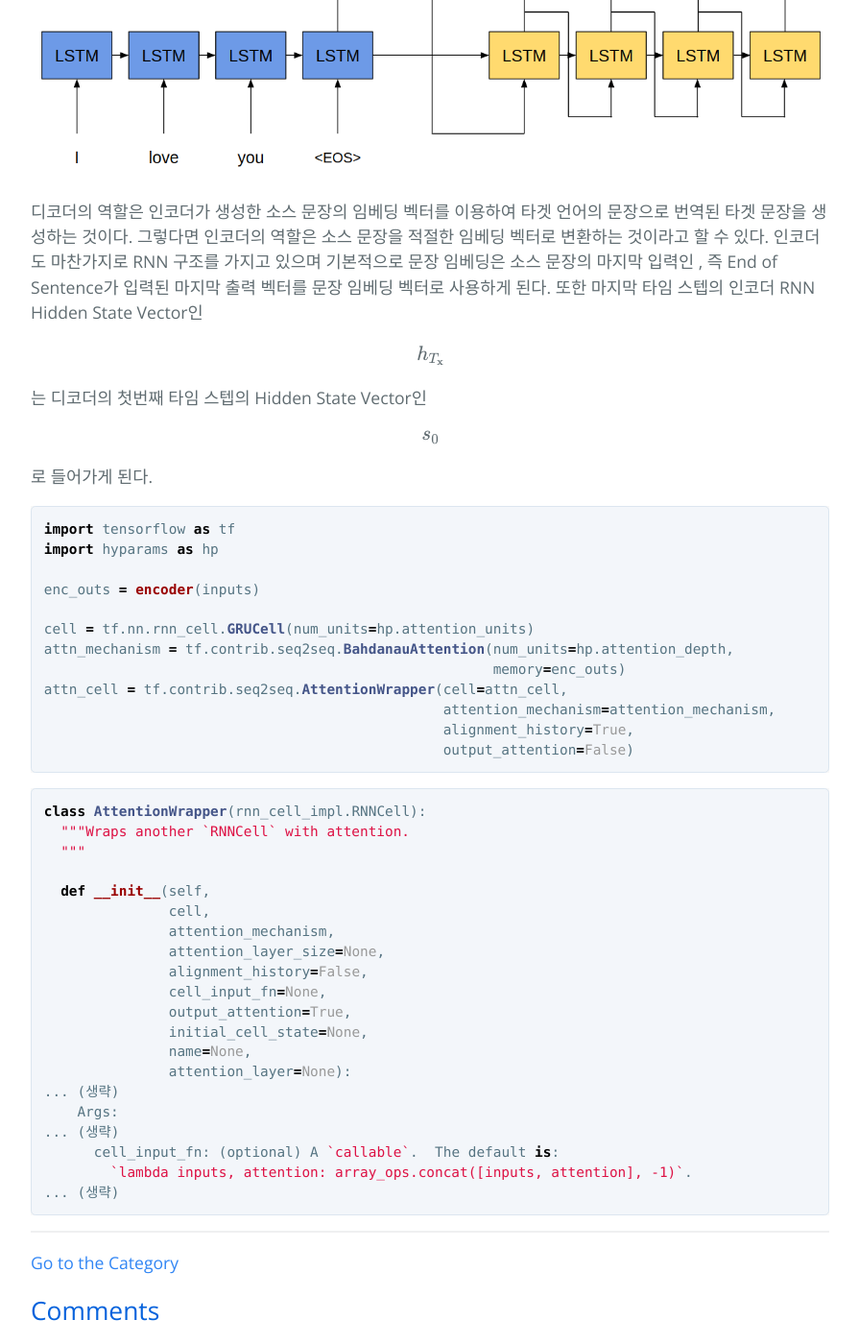
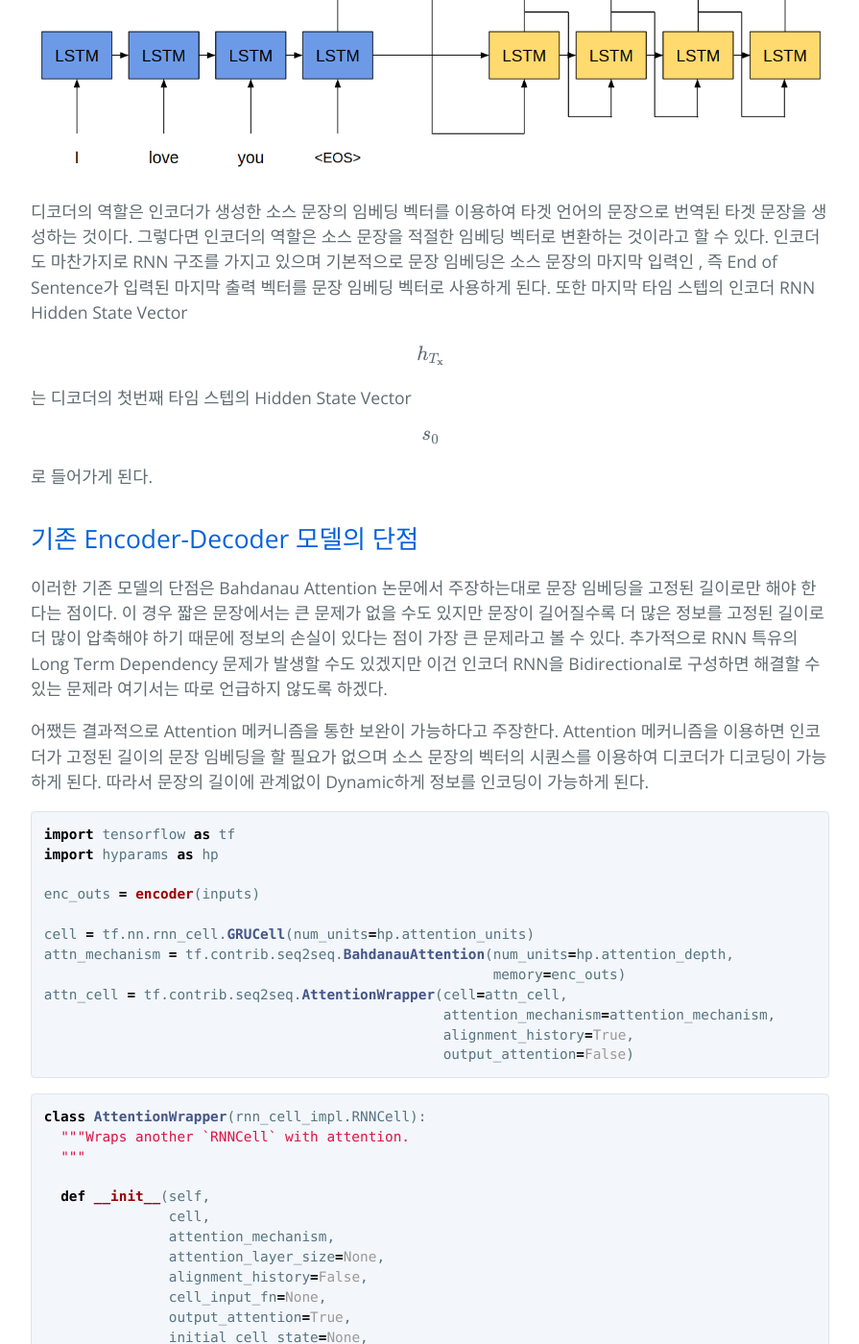
Before and after one commit to hcnoh/hcnoh.github.io, a Jekyll site: the page built from _posts/2018-12-11-bahdanau-attention.md, in a window 1280 px wide and 1400 px high, scrolled down 1978 px. Shown: the whole window at 96% size, without its empty margins (192-1087 px from the left). Built offline with Jekyll 4.4.1, drawn with Linux system fonts in a browser that asks for light colours; formulas are drawn with MathJax 3; comment, search, counter and statistics services are not loaded.

Commit message:
Update 2018-12-11-bahdanau-attention.md

````diff
--- a/_posts/2018-12-11-bahdanau-attention.md
+++ b/_posts/2018-12-11-bahdanau-attention.md
@@ -65,7 +65,12 @@ $$
 
 ![](/assets/img/2018-12-11-tacotron/02.png)
 
-디코더의 역할은 인코더가 생성한 소스 문장의 임베딩 벡터를 이용하여 타겟 언어의 문장으로 번역된 타겟 문장을 생성하는 것이다. 그렇다면 인코더의 역할은 소스 문장을 적절한 임베딩 벡터로 변환하는 것이라고 할 수 있다. 인코더도 마찬가지로 RNN 구조를 가지고 있으며 기본적으로 문장 임베딩은 소스 문장의 마지막 입력인 <EOS>, 즉 End of Sentence가 입력된 마지막 출력 벡터를 문장 임베딩 벡터로 사용하게 된다. 또한 마지막 타임 스텝의 인코더 RNN Hidden State Vector인 $$h_{T_{\mathbf{x}}}$$는 디코더의 첫번째 타임 스텝의 Hidden State Vector인 $$s_0$$로 들어가게 된다.
+디코더의 역할은 인코더가 생성한 소스 문장의 임베딩 벡터를 이용하여 타겟 언어의 문장으로 번역된 타겟 문장을 생성하는 것이다. 그렇다면 인코더의 역할은 소스 문장을 적절한 임베딩 벡터로 변환하는 것이라고 할 수 있다. 인코더도 마찬가지로 RNN 구조를 가지고 있으며 기본적으로 문장 임베딩은 소스 문장의 마지막 입력인 <EOS>, 즉 End of Sentence가 입력된 마지막 출력 벡터를 문장 임베딩 벡터로 사용하게 된다. 또한 마지막 타임 스텝의 인코더 RNN Hidden State Vector $$h_{T_{\mathbf{x}}}$$는 디코더의 첫번째 타임 스텝의 Hidden State Vector $$s_0$$로 들어가게 된다.
+
+## 기존 Encoder-Decoder 모델의 단점
+이러한 기존 모델의 단점은 Bahdanau Attention 논문에서 주장하는대로 문장 임베딩을 고정된 길이로만 해야 한다는 점이다. 이 경우 짧은 문장에서는 큰 문제가 없을 수도 있지만 문장이 길어질수록 더 많은 정보를 고정된 길이로 더 많이 압축해야 하기 때문에 정보의 손실이 있다는 점이 가장 큰 문제라고 볼 수 있다. 추가적으로 RNN 특유의 Long Term Dependency 문제가 발생할 수도 있겠지만 이건 인코더 RNN을 Bidirectional로 구성하면 해결할 수 있는 문제라 여기서는 따로 언급하지 않도록 하겠다.
+
+어쨌든 결과적으로 Attention 메커니즘을 통한 보완이 가능하다고 주장한다. Attention 메커니즘을 이용하면 인코더가 고정된 길이의 문장 임베딩을 할 필요가 없으며 소스 문장의 벡터의 시퀀스를 이용하여 디코더가 디코딩이 가능하게 된다. 따라서 문장의 길이에 관계없이 Dynamic하게 정보를 인코딩이 가능하게 된다.
 
 
 ```python
````
